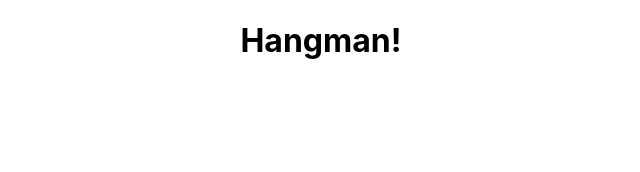
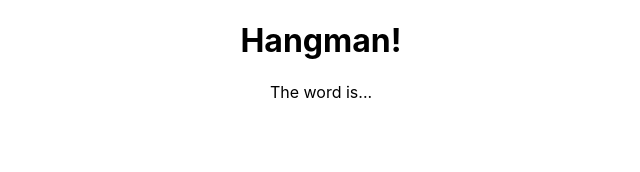
Before and after one commit to gness1804/hangman, a React (Create React App) app: page / in a window 1280 px wide. Shown: the top 172 px of the page, without its empty margins (319-959 px from the left). Built offline with nearby package versions, Linux system fonts and the light colour scheme.

Commit message:
retrieve word from api call

```diff
--- a/package.json
+++ b/package.json
@@ -12,6 +12,7 @@
     "@types/react-dom": "^17.0.0",
     "@typescript-eslint/eslint-plugin": "^4.15.2",
     "@typescript-eslint/parser": "^4.15.2",
+    "axios": "^0.21.1",
     "eslint": "^7.20.0",
     "eslint-plugin-react": "^7.22.0",
     "pre-commit": "^1.2.2",
@@ -32,6 +33,7 @@
     "prettier:write": "prettier --write src/*"
   },
   "pre-commit": [
+    "prettier:check",
     "lint"
   ],
   "eslintConfig": {
--- a/src/App.tsx
+++ b/src/App.tsx
@@ -1,4 +1,5 @@
 import React from 'react';
+import Main from './Main';
 import './App.css';
 
 function App() {
@@ -6,6 +7,7 @@ function App() {
     <div className="App">
       <header>
         <h1>Hangman!</h1>
+        <Main />
       </header>
     </div>
   );
--- /dev/null
+++ b/src/Main.tsx
@@ -0,0 +1,32 @@
+import React, { useEffect, useState } from 'react';
+import axios from 'axios';
+
+const Main = () => {
+  const [word, setWord] = useState('');
+
+  useEffect(() => {
+    getWord();
+  }, []);
+
+  const getWord = async (): Promise<string | undefined> => {
+    try {
+      const res = await axios.get(
+        process.env.WORD_ENDPOINT || 'http://localhost:8080',
+      );
+      const {
+        data: { word },
+      } = res;
+      setWord(word);
+    } catch (error) {
+      return undefined;
+    }
+  };
+
+  return (
+    <div>
+      <p>The word is... {word}</p>
+    </div>
+  );
+};
+
+export default Main;
```
Also changed, not shown: 1 other file (tests, documents, lock files or other folders).
